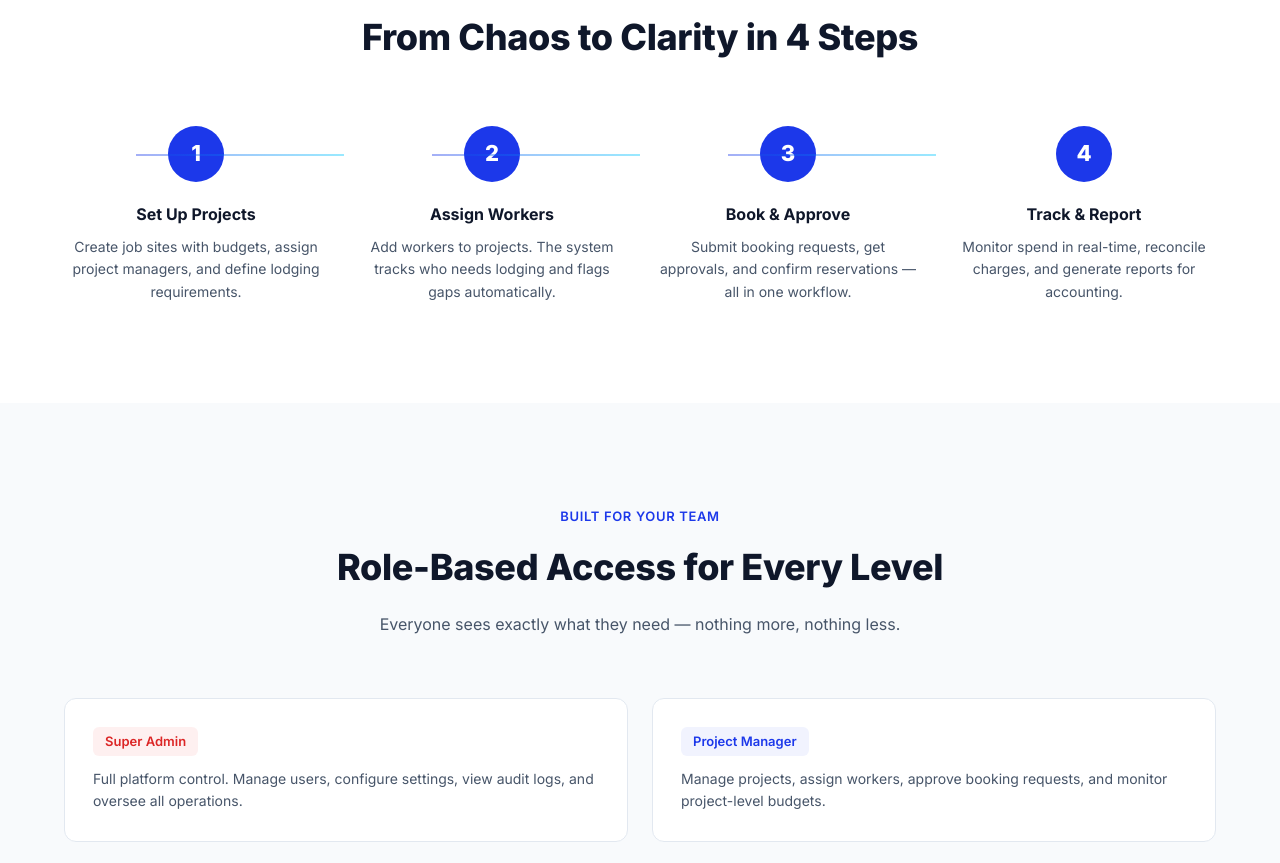
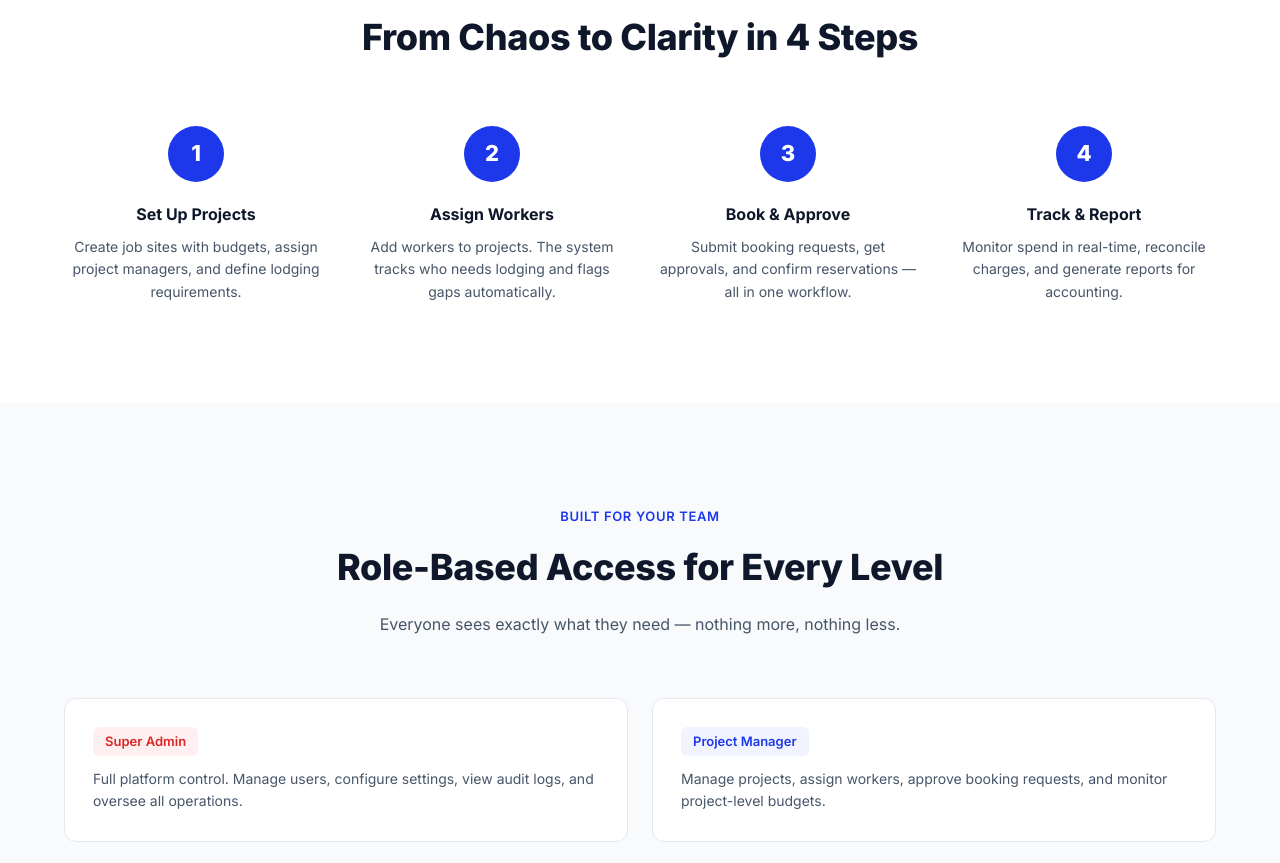
Before and after one commit to cleanspacestay/cleanspacestay-marketing, a website: page index.html in a window 1280 px wide. Shown: the part 2910-3773 px from the top of the page. Drawn offline with Linux system fonts and the light colour scheme.

Commit message:
Remove step connector lines (overlapping numbers)

```diff
--- a/public/style.css
+++ b/public/style.css
@@ -1008,41 +1008,7 @@ img {
   50% { box-shadow: 0 0 20px 4px rgba(255, 255, 255, 0.15); }
 }
 
-/* Step connector lines */
-.steps-grid {
-  position: relative;
-}
 
-.step {
-  position: relative;
-}
-
-.step::after {
-  content: '';
-  position: absolute;
-  top: 28px;
-  right: -16px;
-  width: calc(100% - 56px);
-  height: 2px;
-  background: linear-gradient(90deg, var(--brand-blue) 0%, var(--cyan) 100%);
-  opacity: 0;
-  transform: scaleX(0);
-  transform-origin: left;
-  transition: opacity 600ms ease, transform 600ms ease;
-}
-
-.step:last-child::after {
-  display: none;
-}
-
-.steps-animated .step::after {
-  opacity: 0.4;
-  transform: scaleX(1);
-}
-
-.steps-animated .step:nth-child(1)::after { transition-delay: 200ms; }
-.steps-animated .step:nth-child(2)::after { transition-delay: 400ms; }
-.steps-animated .step:nth-child(3)::after { transition-delay: 600ms; }
 
 /* Step number pop-in */
 .steps-animated .step .step-number {
@@ -1109,10 +1075,6 @@ img {
 
 @media (max-width: 768px) {
   .nav-links, .nav-actions {
-    display: none;
-  }
-
-  .step::after {
     display: none;
   }
 
--- a/style.css
+++ b/style.css
@@ -1008,41 +1008,7 @@ img {
   50% { box-shadow: 0 0 20px 4px rgba(255, 255, 255, 0.15); }
 }
 
-/* Step connector lines */
-.steps-grid {
-  position: relative;
-}
 
-.step {
-  position: relative;
-}
-
-.step::after {
-  content: '';
-  position: absolute;
-  top: 28px;
-  right: -16px;
-  width: calc(100% - 56px);
-  height: 2px;
-  background: linear-gradient(90deg, var(--brand-blue) 0%, var(--cyan) 100%);
-  opacity: 0;
-  transform: scaleX(0);
-  transform-origin: left;
-  transition: opacity 600ms ease, transform 600ms ease;
-}
-
-.step:last-child::after {
-  display: none;
-}
-
-.steps-animated .step::after {
-  opacity: 0.4;
-  transform: scaleX(1);
-}
-
-.steps-animated .step:nth-child(1)::after { transition-delay: 200ms; }
-.steps-animated .step:nth-child(2)::after { transition-delay: 400ms; }
-.steps-animated .step:nth-child(3)::after { transition-delay: 600ms; }
 
 /* Step number pop-in */
 .steps-animated .step .step-number {
@@ -1109,10 +1075,6 @@ img {
 
 @media (max-width: 768px) {
   .nav-links, .nav-actions {
-    display: none;
-  }
-
-  .step::after {
     display: none;
   }
 
```
